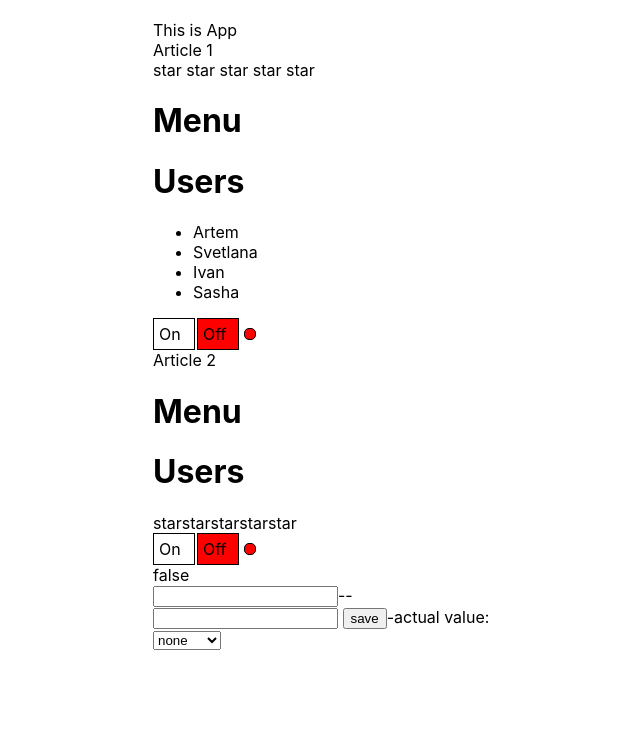
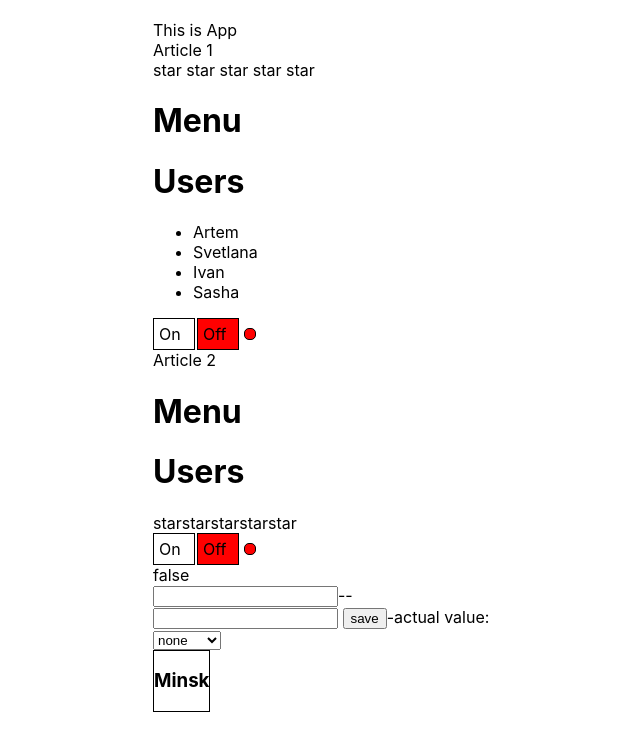
Before and after one commit to svetik-kov/kabzda_kak_prosto, a React (Create React App) app: page / in a window 1280 px wide. Shown: the top 750 px of the page, without its empty margins (187-827 px from the left). Built offline with nearby package versions, Linux system fonts and the light colour scheme.

Commit message:
15 - Select component

```diff
--- a/src/App.tsx
+++ b/src/App.tsx
@@ -7,11 +7,13 @@ import {UnControlledAccordion} from './components/Accordion/UnControlledAccordio
 import {UnControlledRating} from './components/Rating/UnControlledRating';
 import {OnOff} from './components/OnOff/OnOff';
 import {ControlledSelect, GetValueOfUnControlledInputByButton, UnControlledInput} from './components/Input';
+import {Select} from './components/Select/Select';
 
 function App() {
     const [ratingValue, setRatingValue] = useState<RatingValueType>(0)
     const [accordionCollapsed, setAccordionCollapsed] = useState<boolean>(false)
     const [switchOn, setSwitchOn] = useState(false)
+    const [value,setValue]=useState(1)
 
     const onChangeHandler = () => {
         setRatingValue(ratingValue)
@@ -58,6 +60,14 @@ function App() {
             <div>
                 <ControlledSelect/>
             </div>
+            <div><Select
+                value={value}
+                onChange={(value:any) => {setValue(value)}}
+                item={
+                    [{title: 'Minsk', value: 1},
+                        {title: 'Kiev', value: 2},
+                        {title: 'Brest', value: 3},]
+                }/></div>
         </div>
 
     );
--- /dev/null
+++ b/src/components/Select/Select.module.css
@@ -0,0 +1,22 @@
+.select {
+    border: 1px solid black;
+    display: inline-block;
+    min-height: 20px;
+    min-width: 40px;
+}
+
+.item {
+    /*  display: none;*/
+    position: absolute;
+    border: 1px solid black;
+    padding: 5px;
+}
+
+/*
+.select.active .item {
+    display: block;
+}*/
+.selected {
+    background-color: blue;
+    color: white;
+}
--- a/src/components/Select/Select.tsx
+++ b/src/components/Select/Select.tsx
@@ -1,19 +1,82 @@
-import React from 'react';
+import React, {useEffect, useState,KeyboardEvent} from 'react';
+import styles from './Select.module.css'
+
 
 type ItemType = {
     title: string,
-    value: number
+    value?: number
 }
 
-type SelectType={
-    value:string
-    onChange:()=>void
+type SelectType = {
+    value: any
+    onChange: (value: any) => void
     item: ItemType[]
 }
-export const Select:React.FC<SelectType> = (props) => {
+export const Select: React.FC<SelectType> = (props) => {
+
+    const [hoveredElementValue, setHoveredElementValue] = useState(props.value)
+    const [active, setActive] = useState(false)
+    const selectedItem = props.item.find(el => el.value === props.value)
+    const hoveredItem = props.item.find(el => el.value === hoveredElementValue)
+
+    useEffect(()=>{
+        setHoveredElementValue(props.value)
+    },[props.value])
+
+    const toggleItems = () => {
+        setActive(!active)
+    }
+    const onItemClick = (value: any) => {
+        props.onChange(value);
+        toggleItems()
+    }
+    const onKeyUpHandler = (e:KeyboardEvent<HTMLDivElement>) => {
+        console.log(e.key)
+        if (e.key==='ArrowDown' || e.key==='ArrowUp'){
+            for (let i = 0; i < props.item.length; i++) {
+                if (props.item[i].value === hoveredElementValue) {
+                    const pretedentElement=e.key==='ArrowDown'?props.item[i + 1]:props.item[i - 1]
+                    if (pretedentElement) {
+                        props.onChange(pretedentElement.value)
+                       return
+                    }
+                    //if (e.key==='')
+                }
+            }
+           if (!selectedItem){
+               setHoveredElementValue(props.item[0].value)
+           }
+        }
+        if (e.key==='Enter' || e.key==='Escape'){
+            setActive(false)
+        }
+    }
     return (
-        <div>
-            {props.item.map(i=><div> {i.title}</div>)}
-        </div>
+        <>
+            {/* <select>
+                <option>Minsk</option>
+                <option>Kiev</option>
+                <option>Brest</option>
+            </select>*/}
+            <div className={styles.select} onKeyUp={onKeyUpHandler} tabIndex={-1}>
+                <h3 onClick={toggleItems}>
+                    {selectedItem && selectedItem.title}
+                </h3>
+                {active &&
+                    <div className={styles.item}>
+                        {props.item.map(i => <div
+                            onMouseEnter={() => {
+                                setHoveredElementValue(i.value)
+                            }}
+                            className={` ${hoveredItem === i ? styles.selected : ''}`}
+                            key={i.value}
+                            onClick={() => onItemClick(i.value)}
+                        > {i.title}</div>)}
+                    </div>
+                }
+
+
+            </div>
+        </>
     );
 };
```
